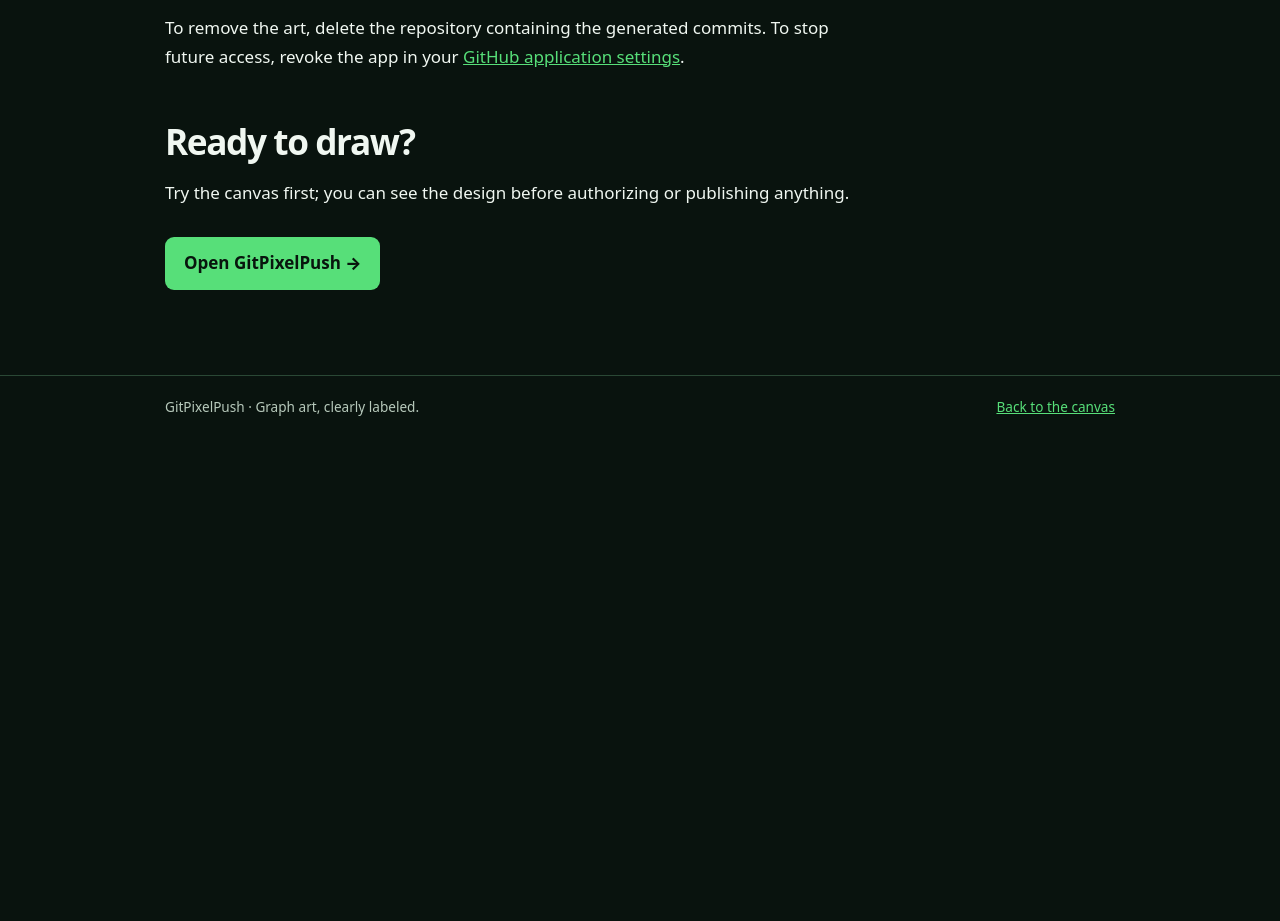
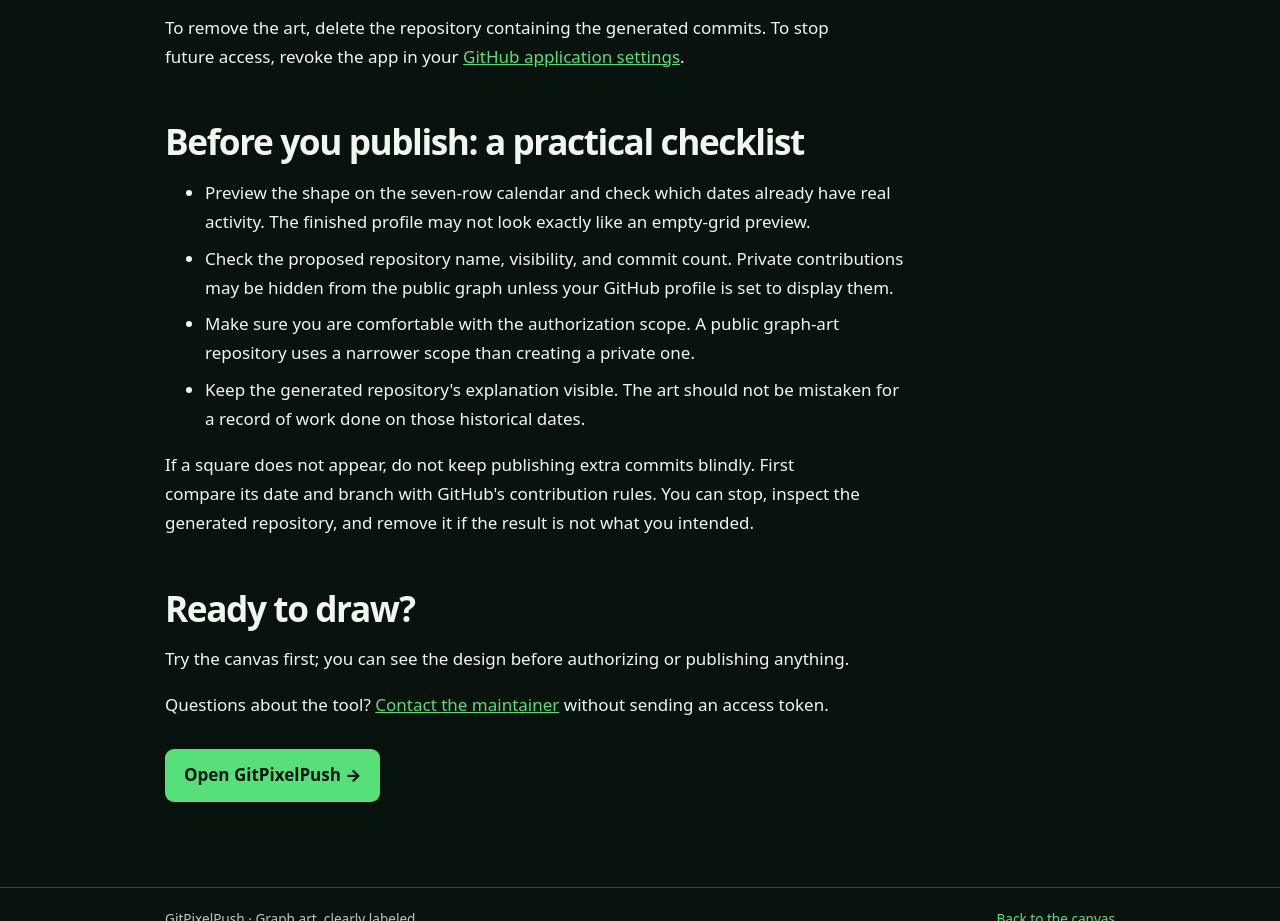
Before and after one commit to mananshah2254/gitpixelpush, a plain HTML site: page site/github-contribution-graph-art.html in a window 1280 px wide. Shown: the part 1784-2705 px from the top of the page. Before the commit the page ends 2221 px from the top, so only its background shows below. Drawn offline with Linux system fonts and the light colour scheme.

Commit message:
Improve review-ready content and support links

```diff
--- a/site/app.js
+++ b/site/app.js
@@ -891,6 +891,7 @@
   $("#btn-signout").addEventListener("click", signOut);
 
   if (!configured()) {
+    $("#setup-note").textContent = "Sign-in is temporarily unavailable because this deployment is not configured.";
     $("#setup-note").hidden = false;
     $("#btn-signin").disabled = true;
   } else {
--- a/site/github-contribution-graph-art.html
+++ b/site/github-contribution-graph-art.html
@@ -3,6 +3,7 @@
 <head>
   <meta charset="utf-8">
   <meta name="viewport" content="width=device-width, initial-scale=1">
+  <meta name="google-adsense-account" content="ca-pub-7703186305951643">
   <title>How to Make GitHub Contribution Graph Art | GitPixelPush</title>
   <meta name="description" content="A transparent guide to GitHub contribution graph art: plan pixels by date, publish clearly labeled commits, understand contribution rules, and undo your changes.">
   <meta name="robots" content="index, follow, max-image-preview:large">
@@ -38,8 +39,18 @@
     <p>After publishing, open your GitHub profile to check the actual graph. If squares are missing, check the repository's default branch, commit email and contribution settings using <a href="https://docs.github.com/en/account-and-profile/how-tos/contribution-settings/troubleshooting-missing-contributions" rel="noopener noreferrer">GitHub's troubleshooting guide</a>. Appearance is determined by GitHub, not guaranteed by the drawing tool.</p>
     <p>To remove the art, delete the repository containing the generated commits. To stop future access, revoke the app in your <a href="https://github.com/settings/applications" rel="noopener noreferrer">GitHub application settings</a>.</p>
 
+    <h2>Before you publish: a practical checklist</h2>
+    <ul>
+      <li>Preview the shape on the seven-row calendar and check which dates already have real activity. The finished profile may not look exactly like an empty-grid preview.</li>
+      <li>Check the proposed repository name, visibility, and commit count. Private contributions may be hidden from the public graph unless your GitHub profile is set to display them.</li>
+      <li>Make sure you are comfortable with the authorization scope. A public graph-art repository uses a narrower scope than creating a private one.</li>
+      <li>Keep the generated repository's explanation visible. The art should not be mistaken for a record of work done on those historical dates.</li>
+    </ul>
+    <p>If a square does not appear, do not keep publishing extra commits blindly. First compare its date and branch with GitHub's contribution rules. You can stop, inspect the generated repository, and remove it if the result is not what you intended.</p>
+
     <h2>Ready to draw?</h2>
     <p>Try the canvas first; you can see the design before authorizing or publishing anything.</p>
+    <p>Questions about the tool? <a href="mailto:mananshah2254@gmail.com?subject=GitPixelPush%20support">Contact the maintainer</a> without sending an access token.</p>
     <a class="cta" href="/">Open GitPixelPush →</a>
   </article></main>
   <footer><div class="bar"><span>GitPixelPush · Graph art, clearly labeled.</span><a href="/">Back to the canvas</a></div></footer>
```
Also changed, not shown: site/index.html (+3 -3 lines), site/privacy.html (+5 -0 lines).
